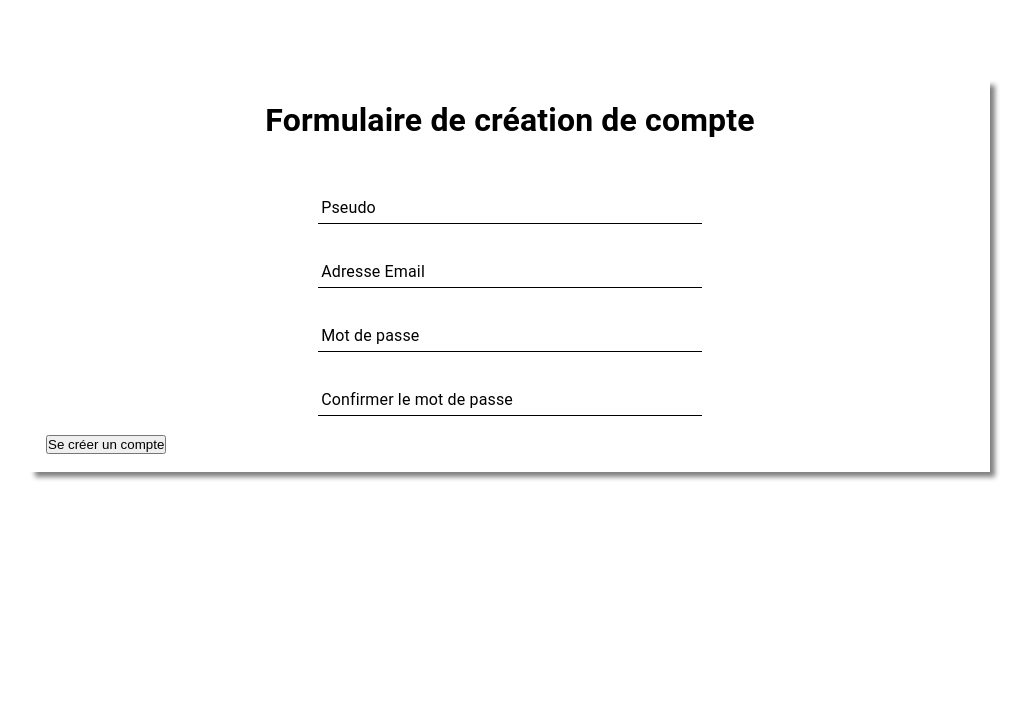
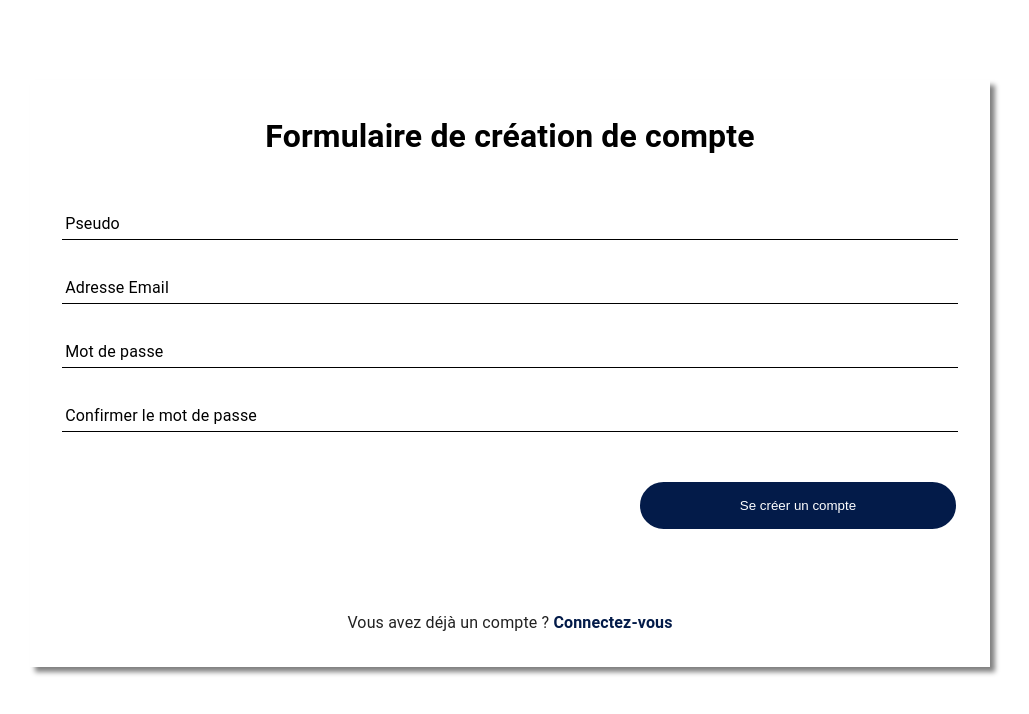
Before and after one commit to Florian59c/Blog-JDR-front, a Next.js app: page /register in a window 1280 px wide. Shown: the top 714 px of the page, without its empty margins (130-1159 px from the left). Built offline with nearby package versions, Linux system fonts and the light colour scheme.

Commit message:
feat: style for button, error and link

```diff
--- a/pages/register.tsx
+++ b/pages/register.tsx
@@ -5,6 +5,7 @@ import axios from "axios";
 import { useRouter } from "next/router";
 import styles from "../styles/register.module.css"
 import TextField from '@mui/material/TextField';
+import Link from "next/link";
 
 export default function Register() {
   const [pseudo, setPseudo] = useState('');
@@ -95,12 +96,13 @@ export default function Register() {
                   onChange={(e) => setConfirmPassword(e.target.value)}
                 />
               </div>
-              <div>
-                <button type="submit" >Se créer un compte</button>
+              {error && <p className="error-message">{error}</p>}
+              <div className={styles.buttonContainer}>
+                <button type="submit" className="button-style button-color-validate">Se créer un compte</button>
               </div>
             </form>
-            {error && <p>{error}</p>}
           </div>
+          <p>Vous avez déjà un compte ? <Link href="/login" className={styles.link}>Connectez-vous</Link></p>
         </div>
       )}
     </div>
--- a/src/app/globals.css
+++ b/src/app/globals.css
@@ -23,3 +23,26 @@ a {
   color: inherit;
   text-decoration: none;
 }
+
+.button-style {
+  color: #FFF;
+  padding: 1rem;
+  border: 2px solid #FFF;
+  border-radius: 2rem;
+  width: 20rem;
+  cursor: pointer;
+}
+
+.button-style:hover {
+  border-color: #031B49;
+}
+
+.button-color-validate {
+  background-color: #031B49;
+}
+
+.error-message {
+  color: #AF1E22;
+  text-align: center;
+  margin: 0.5rem 0;
+}
--- a/src/app/muiThemes.tsx
+++ b/src/app/muiThemes.tsx
@@ -9,7 +9,7 @@ const muiThemes = createTheme({
             styleOverrides: {
                 root: {
                     marginBottom: '1rem', // Applique une marge par défaut
-                    width: '30vw',
+                    width: '100%',
                     // boxShadow: '-1px 1px 5px #EEE',
                     '& .MuiInput-underline:before': {
                         borderBottomColor: '#000', // Couleur avant focus
--- a/styles/register.module.css
+++ b/styles/register.module.css
@@ -1,6 +1,6 @@
 .formsContainer {
     margin: 5rem 10rem 1rem 10rem;
-    padding: 1rem;
+    padding: 2rem;
     box-shadow: 5px 5px 5px grey;
     background-color: white;
 
@@ -16,9 +16,29 @@
     margin-bottom: 2rem;
 }
 
+.buttonContainer {
+    display: flex;
+    justify-content: flex-end;
+    margin-top: 2rem;
+}
+
 .inputs {
     display: flex;
     flex-direction: column;
     /* width: 100%; */
     align-items: center;
 }
+
+.link {
+    color: #031B49;
+    font-weight: bold;
+}
+
+.link:hover {
+    text-decoration: underline;
+}
+
+.formsContainer :global(p) {
+    margin-top: 5rem;
+    text-align: center;
+}
```
